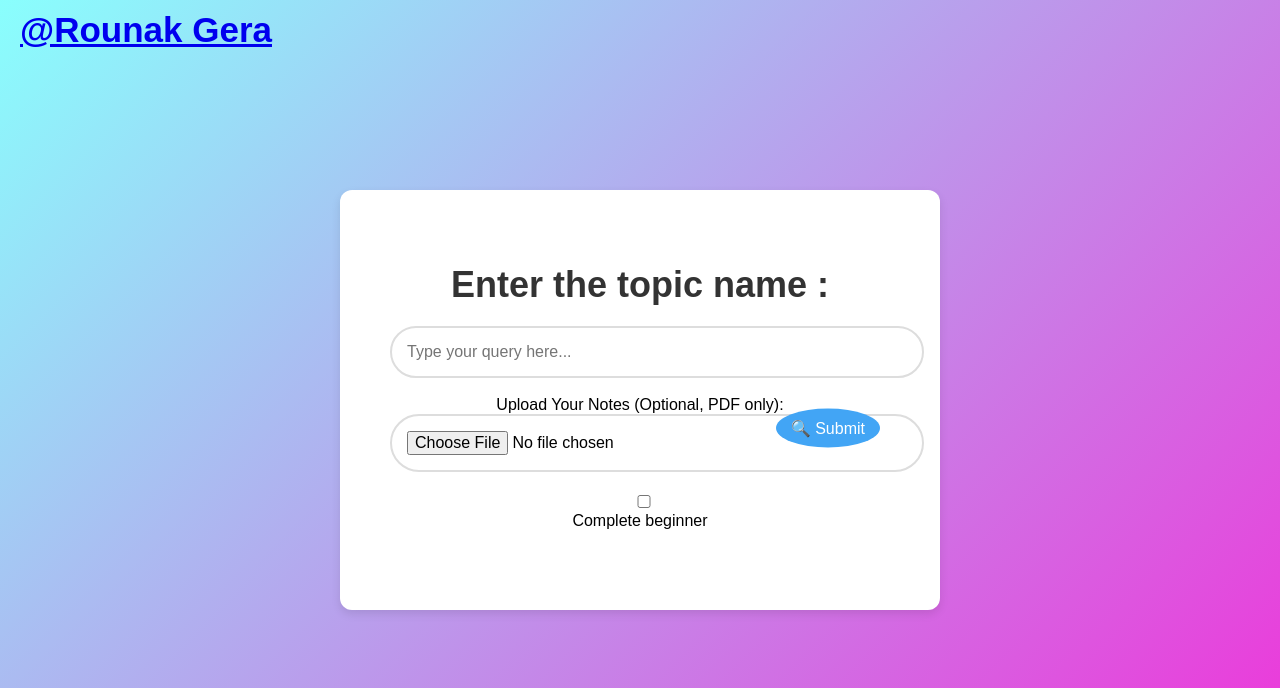
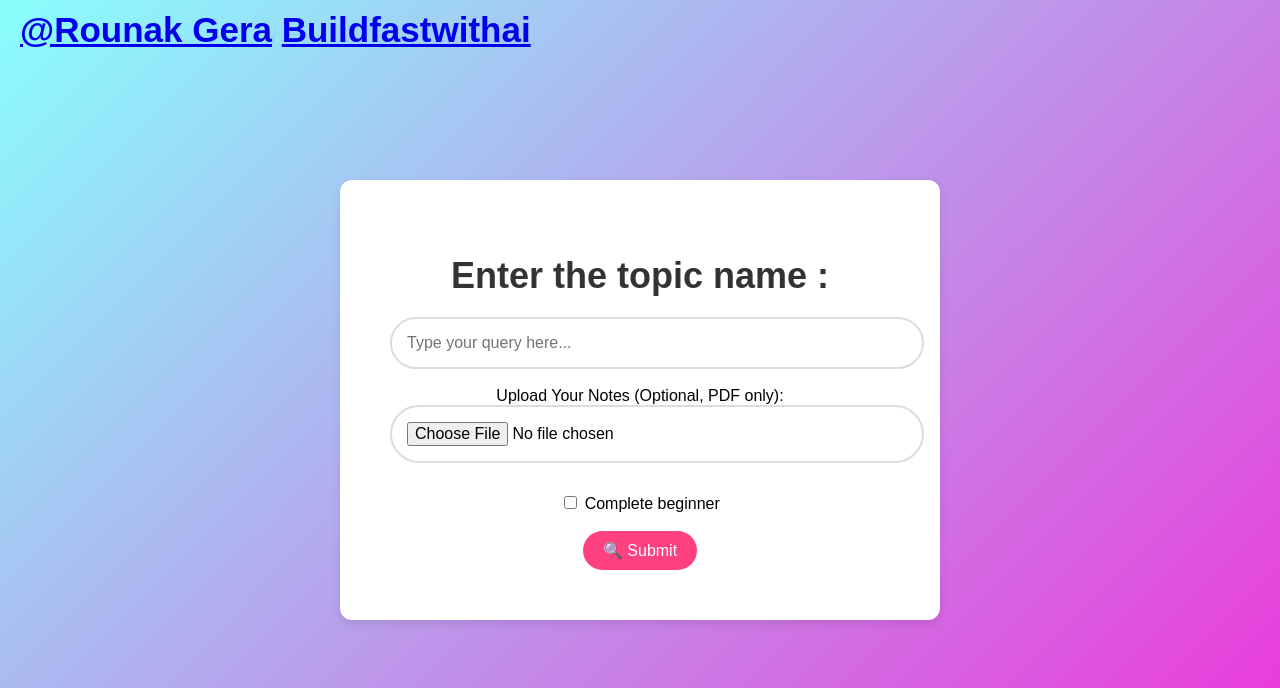
Before and after one commit to rounak890/learnallAI, a Django app: page / in a window 1280 px wide. Shown: the top 688 px of the page. Run offline with Django 5.2, Linux system fonts and the light colour scheme.

Commit message:
again done

```diff
--- a/myapp/templates/home.html
+++ b/myapp/templates/home.html
@@ -61,22 +61,8 @@
       outline: none;
     }
 
-    .search-box button {
-      position: absolute;
-      right: 10px;
-      top: 50%;
-      transform: translateY(-50%);
-      border: none;
-      background: #42a5f5;
-      color: white;
-      padding: 10px 15px;
-      border-radius: 50%;
-      cursor: pointer;
-      transition: background-color 0.3s ease;
-    }
-
-    .search-box button:hover {
-      background-color: #2196f3;
+    .file-upload {
+      margin-bottom: 20px;
     }
 
     .next-button {
@@ -93,14 +79,6 @@
     .next-button:hover {
       background-color: #f50057;
     }
-
-    .dropdown {
-      margin-bottom: 20px;
-    }
-
-    .file-upload {
-      margin-bottom: 20px;
-    }
   </style>
 </head>
 <body>
@@ -108,6 +86,7 @@
   <!-- Add your name at the top-left corner -->
   <div class="top-left-name">
     <a href="https://www.linkedin.com/in/rounak-gera-229a46287/">@Rounak Gera</a>
+    <a href="https://buildfastwithai.com/">Buildfastwithai</a>
   </div>
 
   <div class="container">
@@ -124,13 +103,17 @@
               <label for="file">Upload Your Notes (Optional, PDF only):</label>
               <input type="file" id="file" name="file" accept="application/pdf">
             </div>
+    </div>
 
-            <input type="checkbox" name="beginner" value="true">
-            <label for="beginner">Complete beginner</label>
+    <!-- Checkbox for beginner option -->
+    <input type="checkbox" name="beginner" value="true">
+    <label for="beginner">Complete beginner</label>
+    <br><br>
 
-            <button type="submit" class="next-button">&#128269; Submit</button>
-        </form>
-    </div>
+    <!-- Submit button moved here -->
+    <button type="submit" class="next-button">&#128269; Submit</button>
+
+    </form>
   </div>
 
 </body>
--- a/myapp/templates/ques.html
+++ b/myapp/templates/ques.html
@@ -91,6 +91,7 @@
 <body>
   <div class="top-left-name">
     <a href="https://www.linkedin.com/in/rounak-gera-229a46287/">@Rounak Gera</a>
+    <a href = "https://buildfastwithai.com/">Buildfastwithai</a>
   </div>
 
 
--- a/myapp/templates/response.html
+++ b/myapp/templates/response.html
@@ -103,6 +103,7 @@
 <body>
   <div class="top-left-name">
     <a href="https://www.linkedin.com/in/rounak-gera-229a46287/">@Rounak Gera</a>
+    <a href = "https://buildfastwithai.com/">Buildfastwithai</a>
   </div>
 
 
```
